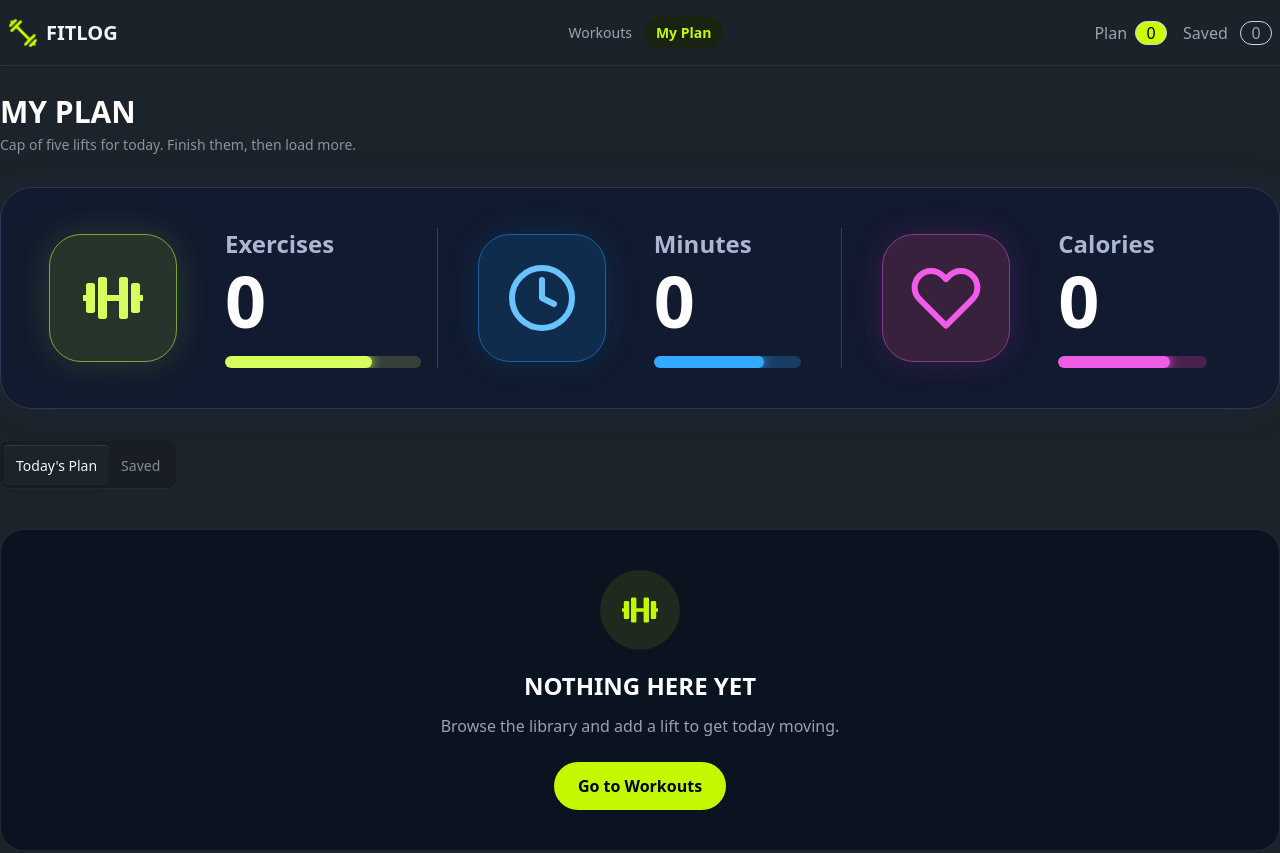
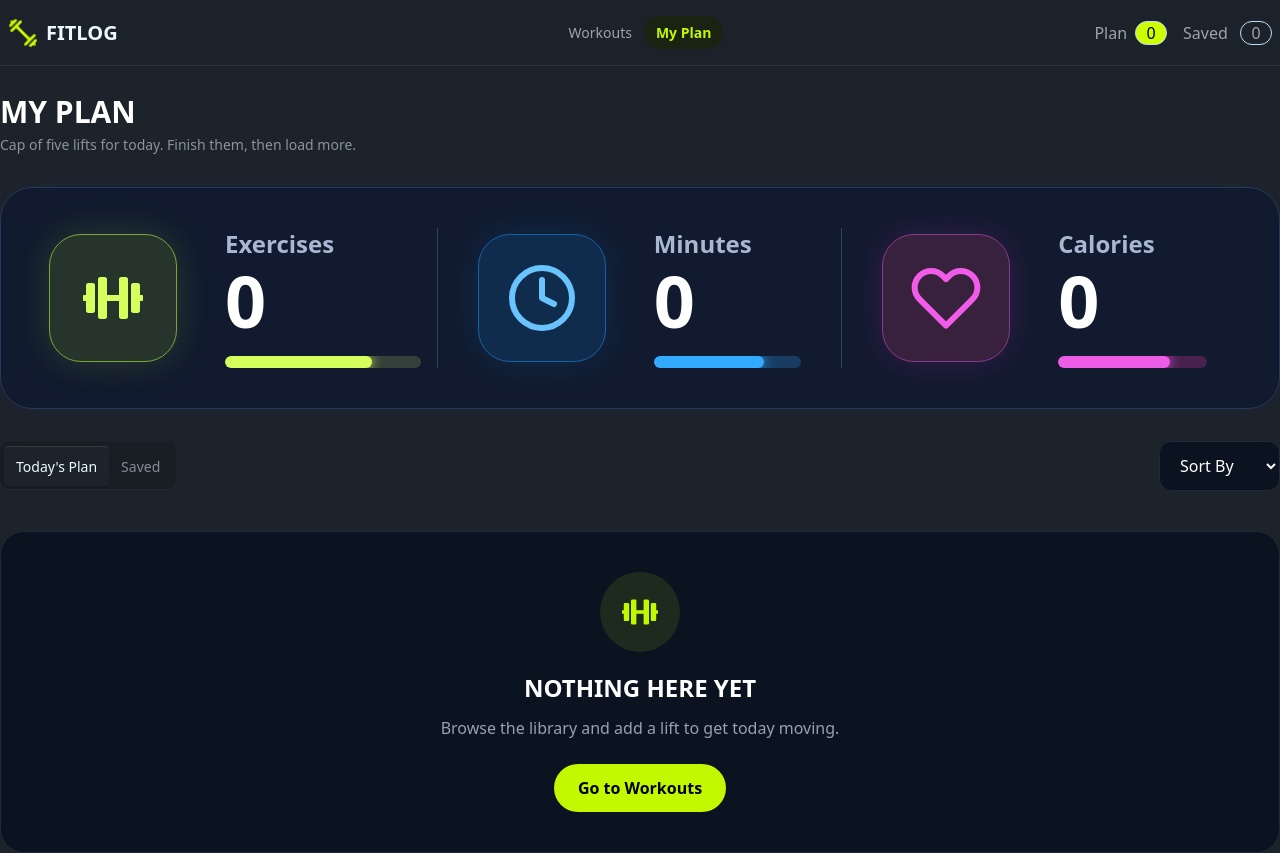
Before and after one commit to moazzemhossain1/next-js-app-05, a Next.js app: page /my-plane in a window 1280 px wide. Built offline with nearby package versions, Linux system fonts and the light colour scheme.

Commit message:
sort part complet

```diff
--- a/src/app/my-plane/page.tsx
+++ b/src/app/my-plane/page.tsx
@@ -8,6 +8,8 @@ import SaveCard from "@/components/MyPlaneRealted/SaveCard";
 
 const MyplanePage = () => {
     const [activeTab, setActiveTab] = useState<"today" | "saved">("today");
+
+    const [sortBy, setSortBy] = useState("");
 
     return (
         <div className="container mx-auto">
@@ -20,29 +22,26 @@ const MyplanePage = () => {
                 Cap of five lifts for today. Finish them, then load more.
             </p>
 
-
-            {/* CONTENT */}
-
+            {/* Stats */}
             {activeTab === "today" && (
                 <ExcriesCard />
             )}
 
             {activeTab === "saved" && (
-                <SaveExriesCard></SaveExriesCard>
-
+                <SaveExriesCard />
             )}
 
+            {/* Tabs + Sort */}
+            <div className="flex flex-col sm:flex-row sm:justify-between sm:items-center gap-4 mt-8 w-full">
 
-
-            <div className="mt-8 flex ">
-
-                <div className="tabs tabs-box">
+                {/* Tabs */}
+                <div className="tabs tabs-box w-fit">
 
                     <button
                         onClick={() => setActiveTab("today")}
                         className={`tab ${activeTab === "today"
-                            ? "tab-active"
-                            : ""
+                                ? "tab-active"
+                                : ""
                             }`}
                     >
                         Today's Plan
@@ -51,8 +50,8 @@ const MyplanePage = () => {
                     <button
                         onClick={() => setActiveTab("saved")}
                         className={`tab ${activeTab === "saved"
-                            ? "tab-active"
-                            : ""
+                                ? "tab-active"
+                                : ""
                             }`}
                     >
                         Saved
@@ -60,13 +59,46 @@ const MyplanePage = () => {
 
                 </div>
 
+                {/* Sort */}
+                <select
+                    value={sortBy}
+                    onChange={(e) => setSortBy(e.target.value)}
+                    className="bg-[#0B1220] border border-[#1E293B]
+                    text-white rounded-xl px-4 py-3
+                    outline-none cursor-pointer
+                    w-full sm:w-auto"
+                >
+                    <option value="">
+                        Sort By
+                    </option>
+
+                    <option value="duration">
+                        Duration
+                    </option>
+
+                    <option value="calories">
+                        Calories
+                    </option>
+
+                    <option value="rating">
+                        Rating
+                    </option>
+                </select>
+
             </div>
-            {activeTab === "today" &&(
-                <PlaneExcriesCard></PlaneExcriesCard>
+
+            {/* Today's Plan */}
+            {activeTab === "today" && (
+                <PlaneExcriesCard
+                    sortBy={sortBy}
+                />
             )}
 
-            {activeTab === "saved" &&(
-                <SaveCard></SaveCard>
+            {/* Saved */}
+            {activeTab === "saved" && (
+                <SaveCard
+                    sortBy={sortBy}
+                />
             )}
 
         </div>
--- a/src/components/MyPlaneRealted/PlaneExcriesCard.tsx
+++ b/src/components/MyPlaneRealted/PlaneExcriesCard.tsx
@@ -10,8 +10,11 @@ import { FaDumbbell } from "react-icons/fa";
 import Image from "next/image";
 import Link from "next/link";
 import { toast } from "react-toastify";
+interface PlaneExcriesCardProps {
+    sortBy: string;
+}
 
-const PlaneExcriesCard = () => {
+const PlaneExcriesCard = ({ sortBy }: PlaneExcriesCardProps) => {
     const workoutContext = useContext(WorkoutContext);
 
 
@@ -45,9 +48,28 @@ const PlaneExcriesCard = () => {
             PlaCalories - deletedExercise.caloriesBurned
         );
         setPlanExercises(updatedExcrisePlane)
+
+
         toast.success("🗑️ Exercise removed from your plan!");
 
     }
+
+
+    const sortedExercises = [...planExercises].sort((a, b) => {
+        if (sortBy === "duration") {
+            return a.duration - b.duration;
+        }
+
+        if (sortBy === "calories") {
+            return a.caloriesBurned - b.caloriesBurned;
+        }
+
+        if (sortBy === "rating") {
+            return a.rating - b.rating;
+        }
+
+        return 0;
+    });
 
 
     // Empty State
@@ -77,7 +99,7 @@ const PlaneExcriesCard = () => {
 
     return (
         <div className="space-y-4 mt-7">
-            {planExercises.map((exercise: ExerciseType) => (
+            {sortedExercises.map((exercise: ExerciseType) => (
                 <div
                     key={exercise.id}
                     className="bg-[#0B1220] border border-[#1E293B] rounded-2xl p-4 flex items-center justify-between"
--- a/src/components/MyPlaneRealted/SaveCard.tsx
+++ b/src/components/MyPlaneRealted/SaveCard.tsx
@@ -11,9 +11,11 @@ import Image from "next/image";
 import Link from "next/link";
 import { toast } from "react-toastify";
 
+interface SaveExcriesCardProps {
+    sortBy: string;
+}
 
-
-const SaveCard = () => {
+const SaveCard = ({ sortBy }: SaveExcriesCardProps) => {
     const SaveworkoutContext = useContext(WorkoutContext);
 
     if (!SaveworkoutContext) {
@@ -58,6 +60,23 @@ const SaveCard = () => {
 
     }
 
+    const sortedExercis = [...savedExercises].sort((a, b) => {
+        if (sortBy === "duration") {
+            return a.duration - b.duration;
+        }
+
+        if (sortBy === "calories") {
+            return a.caloriesBurned - b.caloriesBurned;
+        }
+
+        if (sortBy === "rating") {
+            return a.rating - b.rating;
+        }
+
+        return 0;
+    });
+
+
 
     // Empty State
     if (savedExercises.length === 0) {
@@ -86,7 +105,7 @@ const SaveCard = () => {
 
     return (
         <div className="space-y-4 mt-7">
-            {savedExercises.map((exercis: ExerciseType) => (
+            {sortedExercis .map((exercis: ExerciseType) => (
                 <div
                     key={exercis.id}
                     className="bg-[#0B1220] border border-[#1E293B] rounded-2xl p-4 flex items-center justify-between"
```
Also changed, not shown: src/components/Footer.tsx (added).
